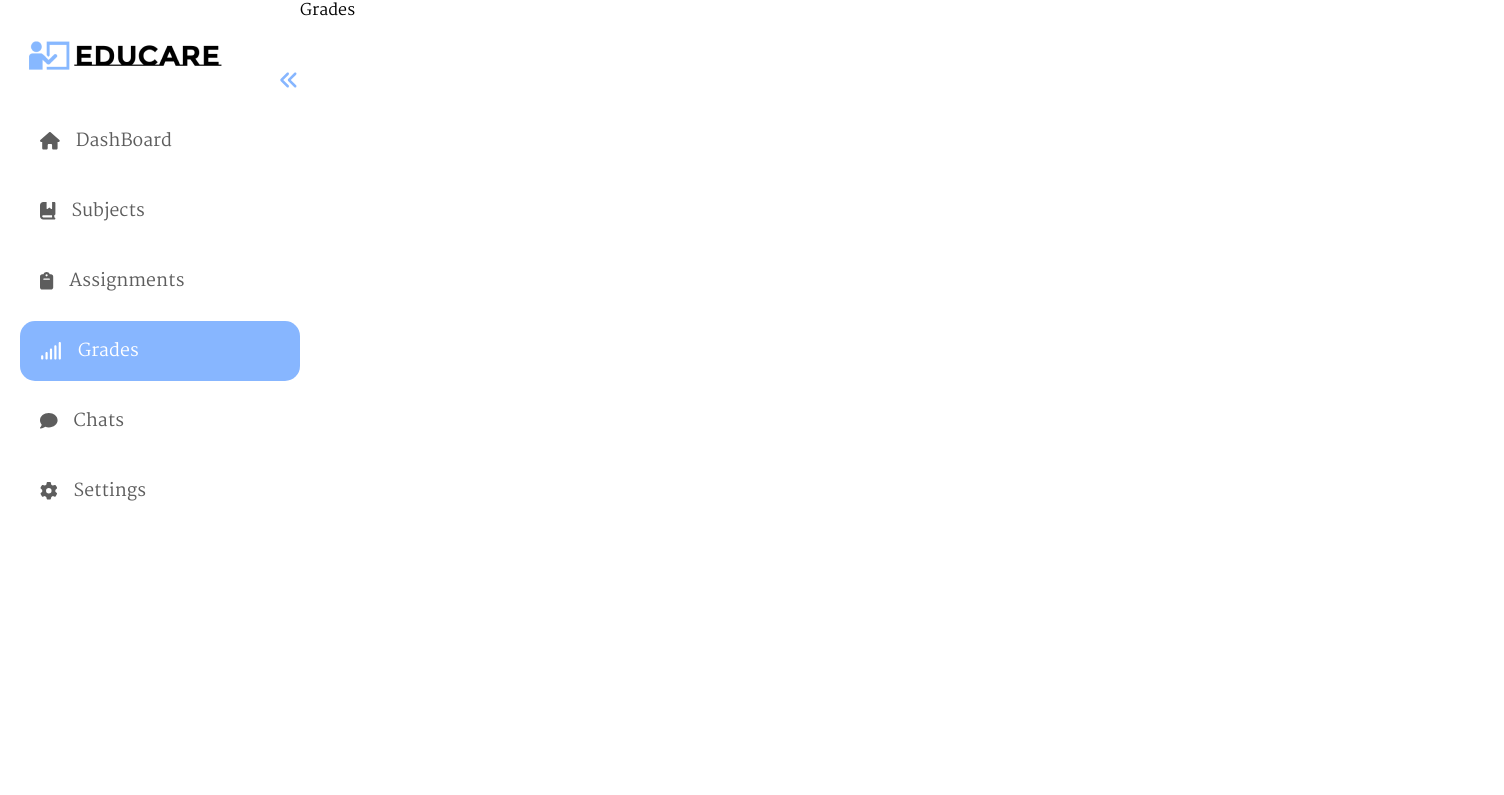
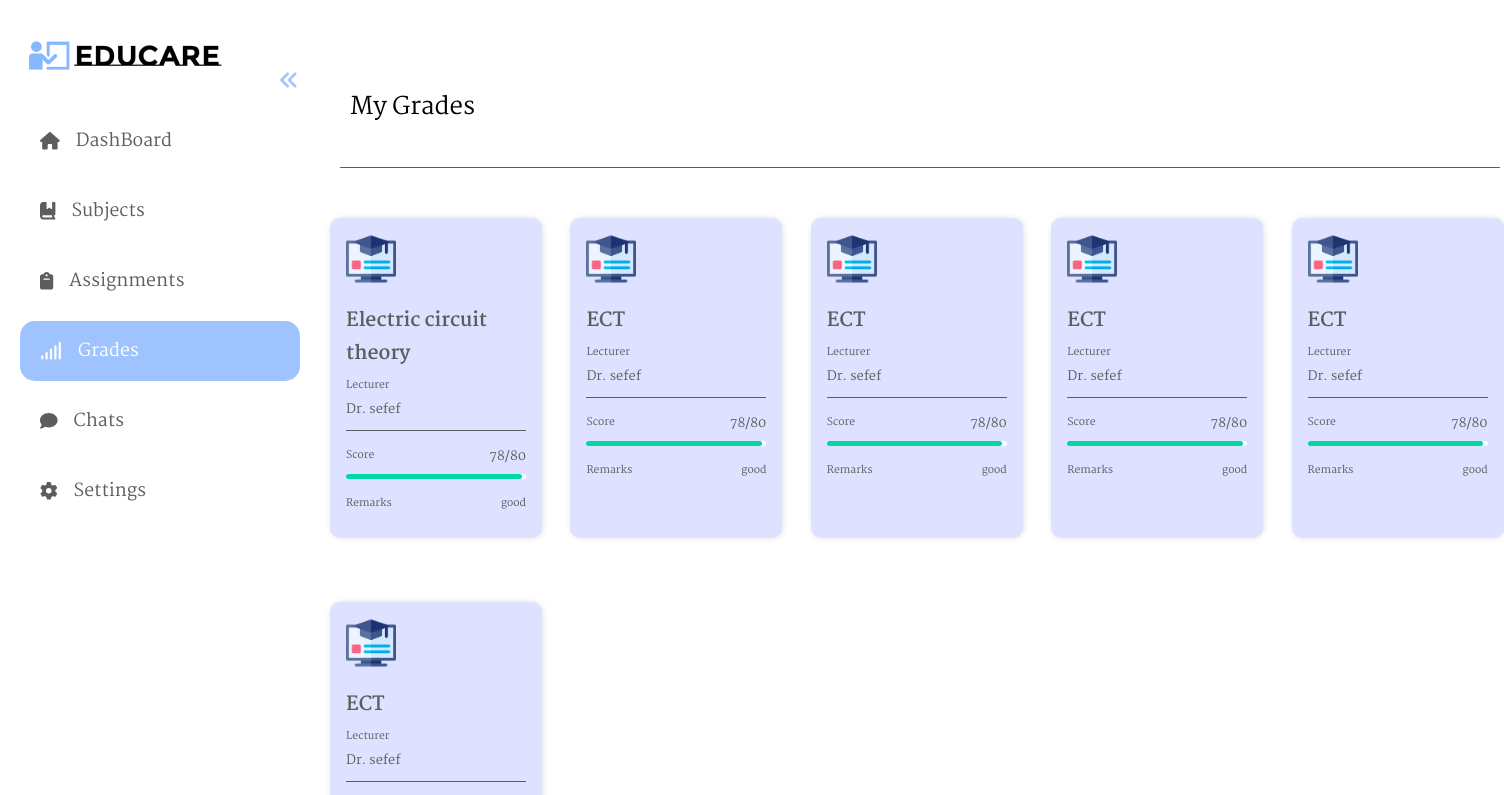
Before and after one commit to anishshrestha986/educare-frontend, a React (Vite) app: page /grades in a window 1280 px wide. Shown: the top 795 px of the page, 1504 px wide, since content can reach past the window. Built offline with nearby package versions, Linux system fonts and the light colour scheme; the HTML template or start-up script is replaced by a standard one.

Commit message:
grades page completed

```diff
--- /dev/null
+++ b/src/components/GradeCard.tsx
@@ -0,0 +1,54 @@
+import { Link } from "react-router-dom";
+import imageURL from "../utils/imageUrl";
+import defaultSubjectIcon from "../images/defaultSubjectIcon.png";
+import ProgressBar from "./ProgressBar";
+import "../styles/subject|gradeCard.css";
+import { IGradeCardFields } from "../types/interfaces/grade.interface";
+
+export default function GradeCard(grade: IGradeCardFields) {
+  const [subjectIcon] = grade.subject.medias;
+  return (
+    <>
+      <div className="gradeCard">
+        <Link to={`/grades/${grade._id}`}>
+          <div className="subjectIcon">
+            <img
+              src={
+                !grade.subject.medias || grade.subject.medias.length === 0
+                  ? defaultSubjectIcon
+                  : imageURL(subjectIcon)
+              }
+              alt="Subject"
+            />
+          </div>
+          <div className="gradeDetails">
+            <div className="subjectName">
+              {grade.subject.name.substring(0, 40)}
+            </div>
+            <div className="subjectLecturer">
+              <span className="title">Lecturer</span>
+              <div className="lecturerName">
+                {grade.subject.lecturer.name.substring(0, 50)}
+              </div>
+            </div>
+            <div className="subjectGrade">
+              <div className="title">
+                Score
+                <span className="score">
+                  {grade.marks.scored}/{grade.marks.total}
+                </span>
+              </div>
+              <ProgressBar
+                completed={(grade.marks.scored / grade.marks.total) * 100}
+              />
+              <div className="title">
+                Remarks
+                <span className="remarks">{grade.remarks}</span>
+              </div>
+            </div>
+          </div>
+        </Link>
+      </div>
+    </>
+  );
+}
--- a/src/components/ProgressBar.tsx
+++ b/src/components/ProgressBar.tsx
@@ -30,7 +30,6 @@ const ProgressBar = (props: progressBarProps) => {
       <div style={containerStyles}>
         <div style={fillerStyles}></div>
       </div>
-      <span style={labelStyles}>{`${completed}%`}</span>
     </>
   );
 };
--- a/src/components/SubjectCard.tsx
+++ b/src/components/SubjectCard.tsx
@@ -3,7 +3,7 @@ import { ISubjectCardFields } from "../types/interfaces/subject.interface";
 import imageURL from "../utils/imageUrl";
 import defaultSubjectIcon from "../images/defaultSubjectIcon.png";
 import ProgressBar from "./ProgressBar";
-import "../styles/subjectCard.css";
+import "../styles/subject|gradeCard.css";
 
 export default function SubjectCard(subject: ISubjectCardFields) {
   const [subjectIcon] = subject.medias;
--- a/src/index.css
+++ b/src/index.css
@@ -5,7 +5,7 @@
   margin: 0;
   box-sizing: 0;
   text-decoration: none;
-  --blue: #87b6ff;
+  --blue: #9ec3ff;
   --white: #ffffff;
   --black: #22262e;
   --lightblue: #edfbff;
--- /dev/null
+++ b/src/lib/gradeDataTest.tsx
@@ -0,0 +1,140 @@
+export const grades = [
+  {
+    _id: "123",
+    subject: {
+      _id: "1323",
+      name: "Electric circuit theory",
+      medias: [],
+      lecturer: {
+        _id: "023",
+        name: "Dr. sefef",
+      },
+      attendance: {
+        total: 50,
+        present: 23,
+      },
+      deleted: false,
+    },
+    marks: {
+      scored: 78,
+      total: 80,
+    },
+    remarks: "good",
+    deleted: false,
+  },
+  {
+    _id: "123",
+    subject: {
+      _id: "1323",
+      name: "ECT",
+      medias: [],
+      lecturer: {
+        _id: "023",
+        name: "Dr. sefef",
+      },
+      attendance: {
+        total: 50,
+        present: 23,
+      },
+      deleted: false,
+    },
+    marks: {
+      scored: 78,
+      total: 80,
+    },
+    remarks: "good",
+    deleted: false,
+  },
+  {
+    _id: "123",
+    subject: {
+      _id: "1323",
+      name: "ECT",
+      medias: [],
+      lecturer: {
+        _id: "023",
+        name: "Dr. sefef",
+      },
+      attendance: {
+        total: 50,
+        present: 23,
+      },
+      deleted: false,
+    },
+    marks: {
+      scored: 78,
+      total: 80,
+    },
+    remarks: "good",
+    deleted: false,
+  },
+  {
+    _id: "123",
+    subject: {
+      _id: "1323",
+      name: "ECT",
+      medias: [],
+      lecturer: {
+        _id: "023",
+        name: "Dr. sefef",
+      },
+      attendance: {
+        total: 50,
+        present: 23,
+      },
+      deleted: false,
+    },
+    marks: {
+      scored: 78,
+      total: 80,
+    },
+    remarks: "good",
+    deleted: false,
+  },
+  {
+    _id: "123",
+    subject: {
+      _id: "1323",
+      name: "ECT",
+      medias: [],
+      lecturer: {
+        _id: "023",
+        name: "Dr. sefef",
+      },
+      attendance: {
+        total: 50,
+        present: 23,
+      },
+      deleted: false,
+    },
+    marks: {
+      scored: 78,
+      total: 80,
+    },
+    remarks: "good",
+    deleted: false,
+  },
+  {
+    _id: "123",
+    subject: {
+      _id: "1323",
+      name: "ECT",
+      medias: [],
+      lecturer: {
+        _id: "023",
+        name: "Dr. sefef",
+      },
+      attendance: {
+        total: 50,
+        present: 23,
+      },
+      deleted: false,
+    },
+    marks: {
+      scored: 78,
+      total: 80,
+    },
+    remarks: "good",
+    deleted: false,
+  },
+];
--- a/src/pages/Dashboard/Grades.tsx
+++ b/src/pages/Dashboard/Grades.tsx
@@ -1,7 +1,82 @@
-import React from "react";
+import { AxiosResponse } from "axios";
+import React, { useEffect, useState } from "react";
+import { Helmet, HelmetProvider } from "react-helmet-async";
+import { useQuery } from "react-query";
+import { getOwnGrades } from "../../api/subjects";
+import Pagination from "../../components/pagination";
+import GradeCard from "../../components/GradeCard";
+import {
+  IGradeDetail,
+  IGradesResponse,
+} from "../../types/interfaces/grade.interface";
+import toast from "../../utils/toast";
+import "../../styles/dashboard/subjects|grades.css";
+import { grades } from "../../lib/gradeDataTest";
+export default function Grades() {
+  // const [grades, setGrades] = useState<IGradeDetail[]>([]);
+  const [currentPage, setCurrentPage] = useState(1);
+  const [totalDocs, setTotalDocs] = useState(0);
+  const [totalPages, setTotalPages] = useState(0);
+  const [filterText, setFilterText] = useState("");
+  const [sortByDate, setSortByDate] = useState<string>();
 
-const Grades = () => {
-  return <div>Grades</div>;
-};
+  const [sortType, setSortType] = useState("Descending");
 
-export default Grades;
+  // const { refetch } = useQuery(
+  //   ["gradeData", currentPage, filterText, sortByDate],
+  //   async () =>
+  //     getOwnGrades({ page: currentPage, q: filterText, sort: sortByDate })
+  //       .then((res: AxiosResponse<IGradesResponse>) => res.data)
+  //       .catch((err: string) => {
+  //         toast({ message: err, type: "error" });
+  //       }),
+  //   {
+  //     onSuccess: (data) => {
+  //       if (!data) return;
+  //       setGrades(data.docs);
+  //       setTotalDocs(data.totalDocs);
+  //       setTotalPages(data.totalPages);
+  //     },
+  //     onError: (err: Error) => {
+  //       toast({ message: err?.message, type: "error" });
+  //     },
+  //   }
+  // );
+
+  // useEffect(() => {
+  //   (async () => {
+  //     await refetch();
+  //   })().catch(console.error);
+  // }, [currentPage, sortByDate]);
+
+  return (
+    <div className="grades">
+      <HelmetProvider>
+        <Helmet>
+          <title> Grades- Educare</title>
+        </Helmet>
+      </HelmetProvider>
+      <div className="pageTitle">My Grades</div>
+
+      <div className="gradeCardWrapper">
+        {grades.map((grade) => (
+          // eslint-disable-next-line react/jsx-key
+          <GradeCard {...grade} />
+        ))}
+      </div>
+      <div className="paginationContainer">
+        <Pagination
+          className="pagination-bar"
+          currentPage={currentPage}
+          totalCount={totalDocs}
+          pageSize={9}
+          totalPages={totalPages}
+          // eslint-disable-next-line @typescript-eslint/no-misused-promises
+          onPageChange={(page) => {
+            setCurrentPage(page);
+          }}
+        />
+      </div>
+    </div>
+  );
+}
--- a/src/pages/Dashboard/Subjects.tsx
+++ b/src/pages/Dashboard/Subjects.tsx
@@ -3,7 +3,6 @@ import React, { useEffect, useState } from "react";
 import { Helmet, HelmetProvider } from "react-helmet-async";
 import { useQuery } from "react-query";
 import { getOwnSubjects } from "../../api/subjects";
-import NavBar from "../../components/NavBar";
 import Pagination from "../../components/pagination";
 import SubjectCard from "../../components/SubjectCard";
 import { subjects } from "../../lib/subjectsDataTemp";
@@ -12,7 +11,7 @@ import {
   ISubjectsResponse,
 } from "../../types/interfaces/subject.interface";
 import toast from "../../utils/toast";
-import "../../styles/dashboard/subjects.css";
+import "../../styles/dashboard/subjects|grades.css";
 export default function Subjects() {
   // const [subjects, setSubjects] = useState<ISubjectDetail[]>([]);
   const [currentPage, setCurrentPage] = useState(1);
--- a/src/styles/dashboard/subjects.css
+++ b/src/styles/dashboard/subjects|grades.css
@@ -1,7 +1,20 @@
 .subjects {
+  min-width: 1200px;
+  max-width: 2000px;
+}
+.subjectCardWrapper {
+  display: grid;
+  grid-template-columns: repeat(auto-fit, minmax(200px, 1fr));
+  gap: 4rem 2rem;
+  text-align: center;
+  max-width: auto;
+  margin: 50px auto;
+  padding-left: 30px;
+}
+.grades {
   max-width: 1200px;
 }
-.subjectCardWrapper {
+.gradeCardWrapper {
   display: grid;
   grid-template-columns: repeat(auto-fit, minmax(200px, 1fr));
   gap: 4rem 2rem;
@@ -10,7 +23,6 @@
   margin: 50px auto;
   padding-left: 30px;
 }
-
 .paginationContainer {
   margin: 4rem auto 5rem auto;
   text-align: center;
--- a/src/styles/subjectCard.css
+++ b/src/styles/subject|gradeCard.css
@@ -1,20 +1,26 @@
-.subjectCard {
+.subjectCard,
+.gradeCard {
   box-shadow: 1px 0px 7px -1px rgba(0, 0, 0, 0.15);
   -webkit-box-shadow: 1px 0px 7px -1px rgba(0, 0, 0, 0.15);
   -moz-box-shadow: 1px 0px 7px -1px rgba(0, 0, 0, 0.15);
   border-radius: 10px;
-  height: 250px;
+  height: auto;
   width: 180px;
   background-color: var(--lightblue);
   padding: 1rem;
   text-align: left;
 }
-.subjectCard:hover {
+.gradeCard {
+  background-color: var(--purple);
+}
+.subjectCard:hover,
+.gradeCard:hover {
   transform: scale(1.05);
   transition: ease-in 250ms;
   background-color: var(--blue);
 }
-.subjectCard:hover .subjectName {
+.subjectCard:hover .subjectName,
+.gradeCard:hover .subjectName {
   color: var(--white);
 }
 
@@ -27,13 +33,14 @@
   object-fit: cover;
   width: 50px;
 }
-.subjectDetails {
+.subjectDetails,
+.gradeDetails {
   margin-top: 50px;
   color: var(--darkgrey);
 }
 
 .subjectName {
-  font-size: 1rem;
+  font-size: 1.2rem;
   font-weight: 700;
 }
 
@@ -43,14 +50,24 @@
 }
 .lecturerName {
   margin-top: 5px;
-  font-size: 0.7rem;
+  font-size: 0.8rem;
 }
 .title {
-  font-size: 0.6rem;
+  font-size: 0.65rem;
+  margin-bottom: 10px;
+  margin-top: 15px;
 }
-.subjectAttendance {
+.subjectAttendance,
+.subjectGrade {
   margin-top: 10px;
   border-top: 0.5px solid var(--darkgrey);
+}
+.title .remarks {
+  float: right;
+}
+.title .score {
+  font-size: 0.8rem;
+  float: right;
 }
 @media only screen and (max-width: 600px) {
   .subjectCard {
```
Also changed, not shown: src/types/interfaces/grade.interface.tsx (added, +36 -0 lines).
